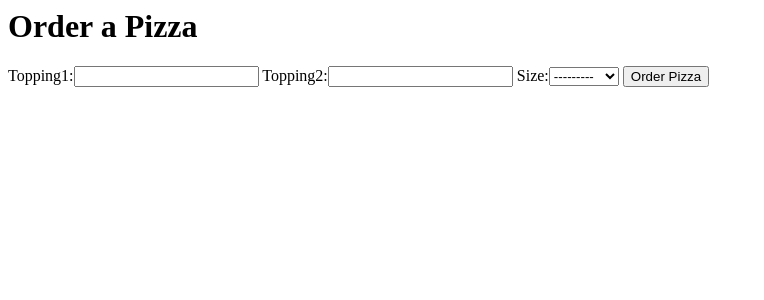
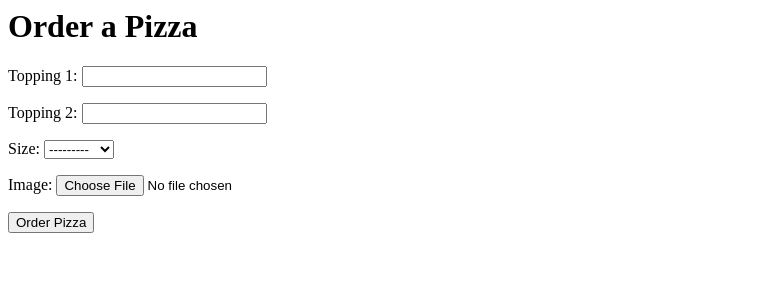
Before and after one commit to mhkmcp/hksgarden, a Django app: page /order in a window 1280 px wide. Shown: the top 300 px of the page, without its empty margins (0-764 px from the left). Run offline with Django 3.2, Linux system fonts and the light colour scheme; data comes from the database, SQL or seed files in the repository.

Commit message:
Added Image Input

```diff
--- a/pizza/forms.py
+++ b/pizza/forms.py
@@ -1,14 +1,30 @@
 from django import forms
-from .models import Pizza
+from .models import Pizza, Size
+
+
+# class PizzaForm(forms.Form):
+#     topping1 = forms.CharField(label='Topping 1:', max_length=100)
+#     topping2 = forms.CharField(label='Topping 2:', max_length=100)
+#     size = forms.ChoiceField(label='Size', choices=[('Small', 'Small'), ('Medium', 'Medium'), ('Large', 'Large')])
 
 
 class PizzaForm(forms.Form):
-    topping1 = forms.CharField(label='Topping 1:', max_length=100)
-    topping2 = forms.CharField(label='Topping 2:', max_length=100)
+    toppings = forms.MultipleChoiceField(choices=[('pep', 'Pepperoni'), ('cheese', 'Cheese'), ('olive', 'Olive')], widget=forms.CheckboxSelectMultiple)
     size = forms.ChoiceField(label='Size', choices=[('Small', 'Small'), ('Medium', 'Medium'), ('Large', 'Large')])
 
 
+# class PizzaModelForm(forms.ModelForm):
+#     class Meta:
+#         model = Pizza
+#         fields = ('topping1', 'topping2', 'size')
+#         labels = {'topping1': 'Topping 1:', 'topping2': 'Topping 2:'}
+
+
 class PizzaModelForm(forms.ModelForm):
+    # size = forms.Model ChoiceField(queryset=Size.objects, empty_label=None, widget=forms.RadioSelect)
+    image = forms.ImageField()
+
     class Meta:
         model = Pizza
         fields = ('topping1', 'topping2', 'size')
+        labels = {'topping1': 'Topping 1:', 'topping2': 'Topping 2:'}
--- a/pizza/templates/pizza/order.html
+++ b/pizza/templates/pizza/order.html
@@ -4,11 +4,12 @@
 <h5>{{note}}</h5>
 {% endif  %}
 
-<form action="{% url 'order' %}" method="post">
+<form enctype="multipart/form-data"
+      action="{% url 'order' %}" method="post">
 
     {% csrf_token %}
 
-    {{pizza_form}}
+    {{pizza_form.as_p}}
 
 <!--    <label for="topping1">Topping 1: </label>-->
 <!--    <input type="text" name="topping1" id="topping1">-->
--- a/pizza/views.py
+++ b/pizza/views.py
@@ -9,6 +9,7 @@
 
 def order(request):
     if request.method == 'POST':
+        # filled_form = PizzaModelForm(request.POST, request.FILES)   # for image input
         filled_form = PizzaModelForm(request.POST)
         if filled_form.is_valid():
             note = 'Thanks for Ordering! Your %s %s and %s Pizza is on its way :) ' %(
```
